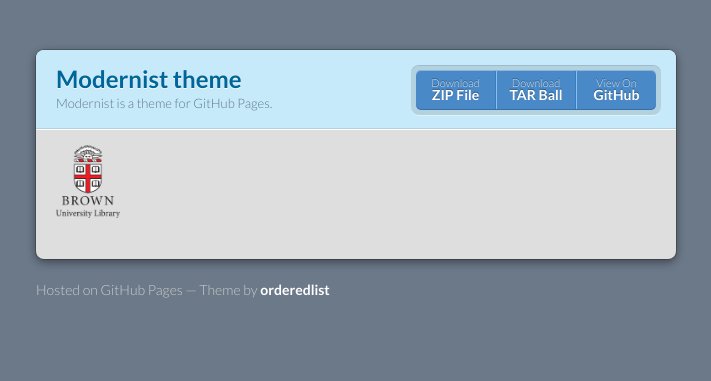
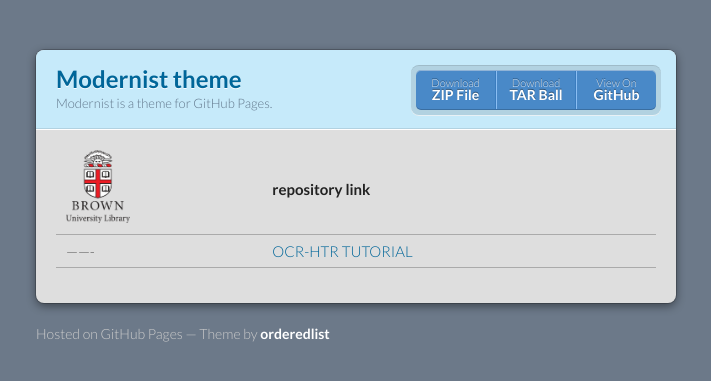
Before and after one commit to ccarvel/ccarvel.github.io, a Jekyll site: the page built from index.md, in a window 1280 px wide. Shown: the top 381 px of the page, without its empty margins (284-995 px from the left). Built offline with Jekyll 4.4.1, drawn with Linux system fonts in a browser that asks for light colours.

Commit message:
Update index.md

```diff
--- a/index.md
+++ b/index.md
@@ -3,4 +3,6 @@ layout: default
 title: projects in progress, working
 description: an attempt at organizing repos cody is working with at Brown
 ---
-<img src="uc.png" alt="brown university library logo" style="width:64px"/>
+|<img src="uc.png" alt="brown university library logo" style="width:64px"/>|repository link|
+|-------|--------|
+|-------|[OCR-HTR TUTORIAL](https://ccarvel.github.io/ocr-htr-tutorial)|
```
